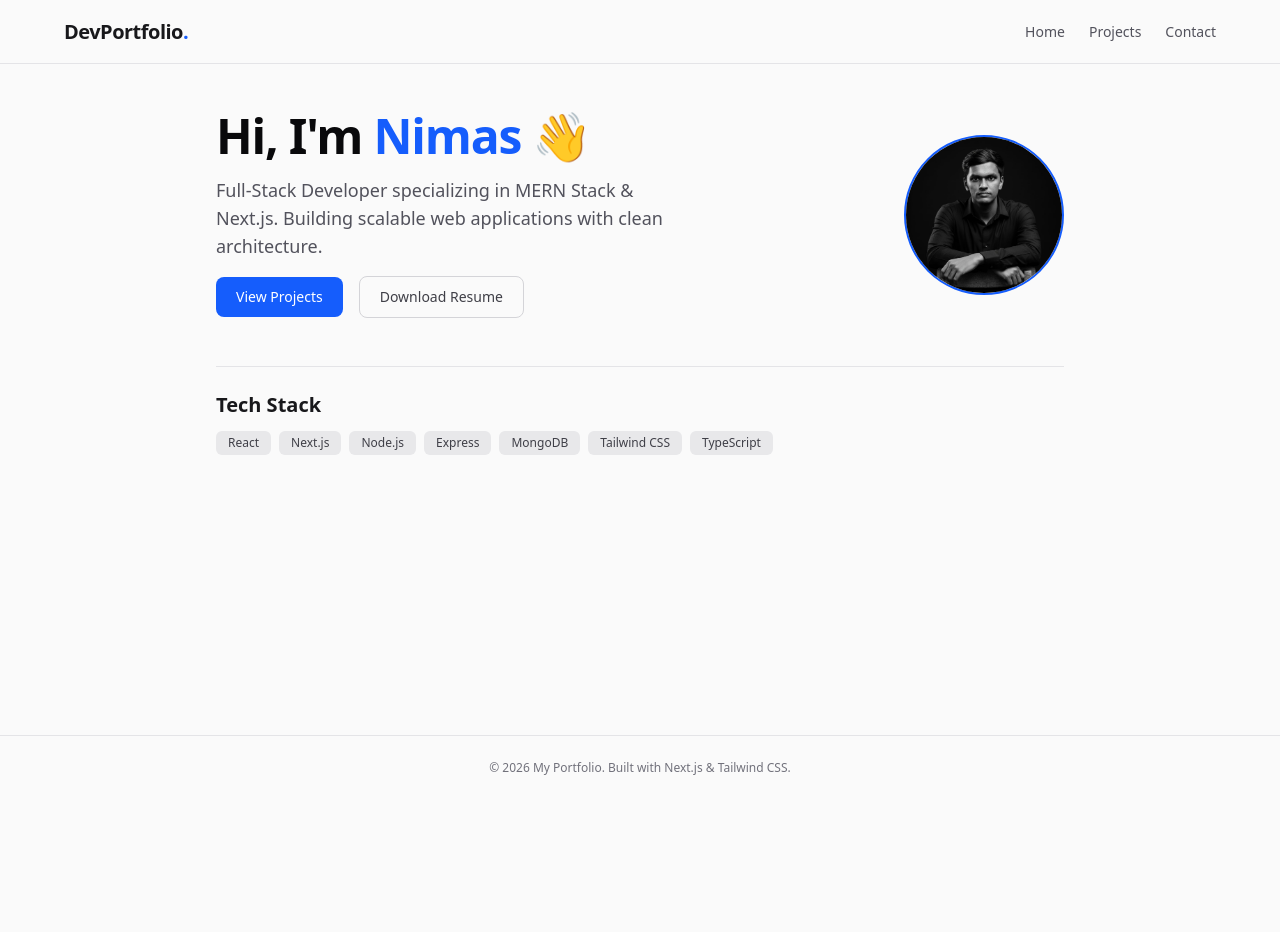
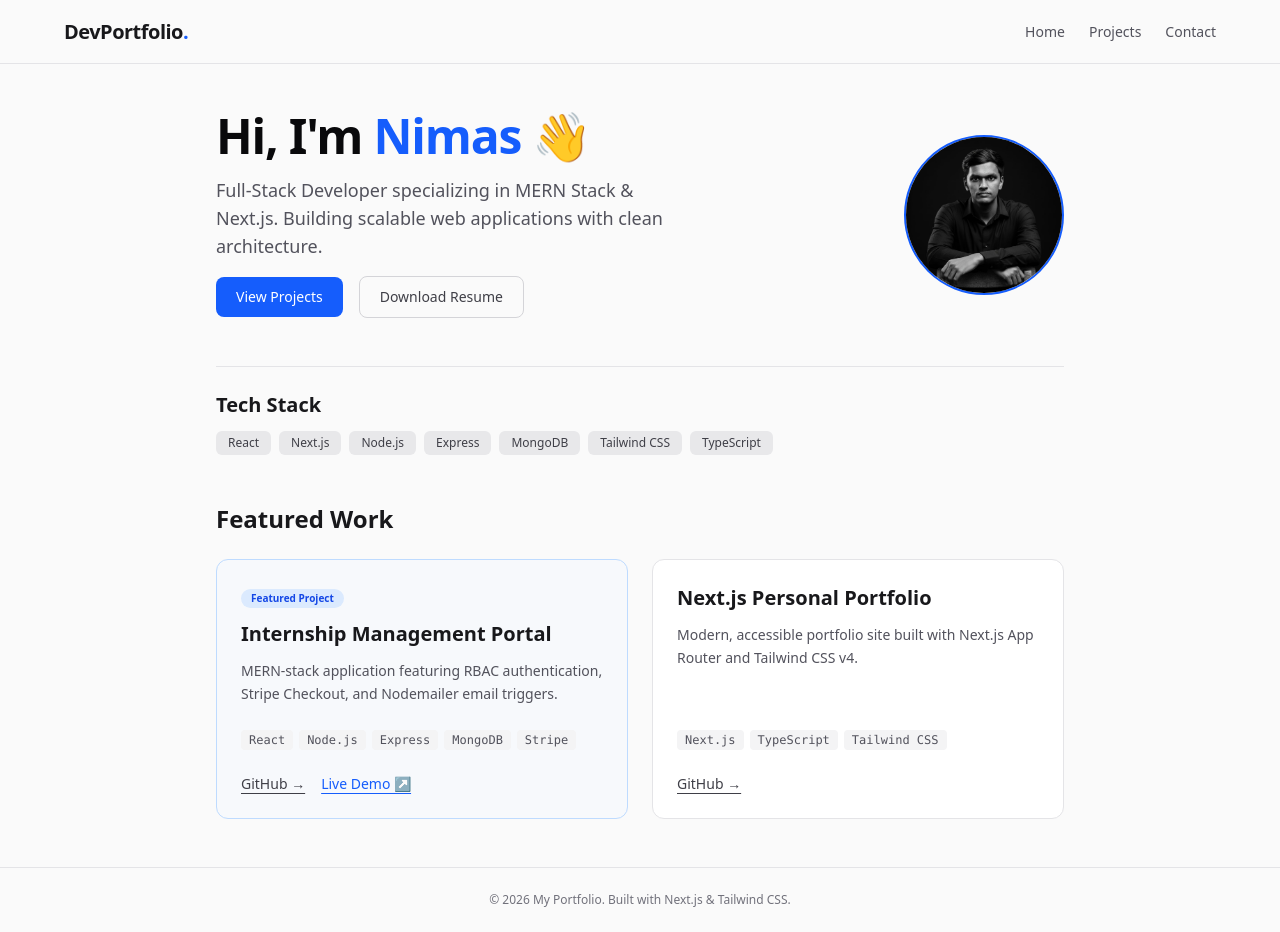
Before and after one commit to Kafoor-Nimas/Next-js-Learning, a Next.js app in the folder portfolio/: page / in a window 1280 px wide. Before the commit the page ends 800 px from the top, so only its background shows below. Built offline with nearby package versions, Linux system fonts and the light colour scheme.

Commit message:
Add ProjectCard component and Featured Projects section to Home page

```diff
--- a/portfolio/app/page.tsx
+++ b/portfolio/app/page.tsx
@@ -1,3 +1,4 @@
+import ProjectCard from "@/components/ProjectCard";
 import Image from "next/image";
 import Link from "next/link";
 
@@ -69,6 +70,27 @@ export default function Home() {
           ))}
         </div>
       </section>
+
+      {/* Featured Projects Grid */}
+      <section className="space-y-6">
+        <h2 className="text-2xl font-bold">Featured Work</h2>
+        <div className="grid gap-6 sm:grid-cols-2">
+          <ProjectCard
+            title="Internship Management Portal"
+            description="MERN-stack application featuring RBAC authentication, Stripe Checkout, and Nodemailer email triggers."
+            techStack={["React", "Node.js", "Express", "MongoDB", "Stripe"]}
+            githubUrl="https://github.com/Kafoor-Nimas/Apptron-Week-3"
+            liveUrl="https://github.com/Kafoor-Nimas/Apptron-Week-3"
+            featured
+          />
+          <ProjectCard
+            title="Next.js Personal Portfolio"
+            description="Modern, accessible portfolio site built with Next.js App Router and Tailwind CSS v4."
+            techStack={["Next.js", "TypeScript", "Tailwind CSS"]}
+            githubUrl="https://github.com/Kafoor-Nimas"
+          />
+        </div>
+      </section>
     </div>
   );
 }
--- /dev/null
+++ b/portfolio/components/ProjectCard.tsx
@@ -0,0 +1,69 @@
+interface ProjectProps {
+  title: string;
+  description: string;
+  techStack: string[];
+  githubUrl?: string;
+  liveUrl?: string;
+  featured?: boolean;
+}
+
+export default function ProjectCard({
+  title,
+  description,
+  techStack,
+  githubUrl,
+  liveUrl,
+  featured = false,
+}: ProjectProps) {
+  return (
+    <div
+      className={`flex flex-col justify-between rounded-xl border p-6 transition hover:shadow-md ${featured ? "border-blue-200 bg-blue-50/30" : "border-zinc-200 bg-white"}`}
+    >
+      <div className="space-y-3">
+        {featured && (
+          <span className="inline-block rounded-full bg-blue-100 px-2.5 py-0.5 text-[10px] font-semibold text-blue-700">
+            Featured Project
+          </span>
+        )}
+        <h3 className="text-xl font-bold text-zinc-900">{title}</h3>
+        <p className="text-sm text-zinc-600 leading-relaxed">{description}</p>
+      </div>
+
+      <div className="mt-6 space-y-4">
+        <div className="flex flex-wrap gap-1.5">
+          {techStack.map((tech) => (
+            <span
+              key={tech}
+              className="rounded bg-zinc-100 px-2 py-0.5 text-xs text-zinc-600 font-mono"
+            >
+              {tech}
+            </span>
+          ))}
+        </div>
+
+        <div className="flex items-center gap-4 pt-2 text-sm font-medium">
+          {githubUrl && (
+            <a
+              href={githubUrl}
+              target="_blank"
+              rel="noreferrer"
+              className="text-zinc-700 hover:text-zinc-950 underline underline-offset-4"
+            >
+              GitHub →
+            </a>
+          )}
+          {liveUrl && (
+            <a
+              href={liveUrl}
+              target="_blank"
+              rel="noreferrer"
+              className="text-blue-600 hover:text-blue-700 underline underline-offset-4"
+            >
+              Live Demo ↗
+            </a>
+          )}
+        </div>
+      </div>
+    </div>
+  );
+}
```
